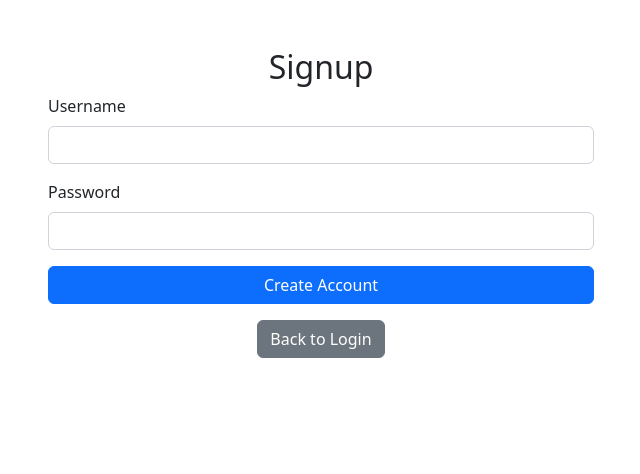
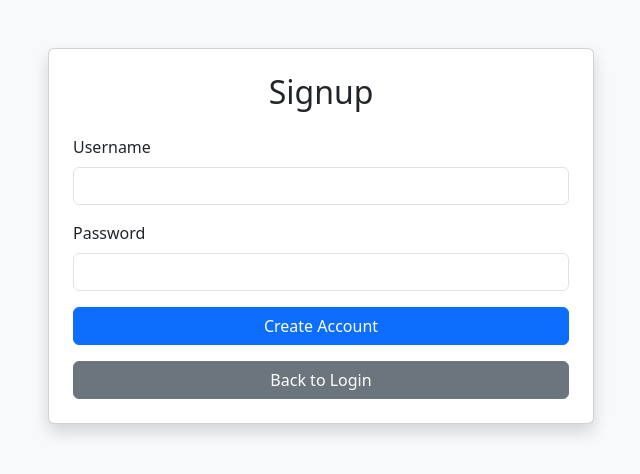
Before and after one commit to kurokabe8/M6X-DjangoForms-BartoloMapuaViceral, a Django app: template M6P-DjangoForms-BartoloMapuaViceral/MyInventoryApp/templates/MyInventoryApp/signup.html in a window 1280 px wide. Shown: the top 474 px of the page, without its empty margins (319-959 px from the left). Run offline with Django 3.2, Linux system fonts and the light colour scheme; the template is opened without the code that fills it, so the values that code supplies are empty; some libraries are stand-ins or nearby versions.

Commit message:
fixed signup and login bootstrap

```diff
--- a/M6P-DjangoForms-BartoloMapuaViceral/MyInventoryApp/templates/MyInventoryApp/signup.html
+++ b/M6P-DjangoForms-BartoloMapuaViceral/MyInventoryApp/templates/MyInventoryApp/signup.html
@@ -1,23 +1,29 @@
 {% load static %}
 
+<!DOCTYPE html>
 <html>
 <head>
     <title>Signup</title>
+
     <link rel="stylesheet" href="https://fonts.googleapis.com/css?family=Roboto:300,400,500,700|Material+Icons">
-    <link rel="stylesheet" href="{% static 'bootstrap/css/bootstrap.min.css' %}">
-    <link rel="stylesheet" href="{% static 'bootstrap/css/custom.css' %}">
-    <script src="{% static 'bootstrap/js/bootstrap.bundle.min.js' %}"></script>
+    <link href="https://cdn.jsdelivr.net/npm/bootstrap@5.3.0/dist/css/bootstrap.min.css" rel="stylesheet">
+
 </head>
 
-<body>
+<body class="bg-light">
+
     <div class="container mt-5">
         <div class="row justify-content-center">
             <div class="col-md-6">
 
-                <h2 class="text-center">Signup</h2>
+                <div class="card shadow p-4">
+
+                    <h2 class="text-center mb-4">Signup</h2>
 
                     {% if message %}
-                    <div class="alert alert-danger">{{ message }}</div>
+                        <div class="alert alert-danger text-center">
+                            {{ message }}
+                        </div>
                     {% endif %}
 
                     <form method="POST">
@@ -39,13 +45,18 @@
                     </form>
 
                     <div class="mt-3 text-center">
-                    <a href="{% url 'login' %}" class="btn btn-secondary">
+                        <a href="{% url 'login' %}" class="btn btn-secondary w-100">
                             Back to Login
                         </a>
                     </div>
 
                 </div>
+
             </div>
         </div>
+    </div>
+
+    <script src="https://cdn.jsdelivr.net/npm/bootstrap@5.3.0/dist/js/bootstrap.bundle.min.js"></script>
+
 </body>
 </html>
```
Also changed, not shown: M6P-DjangoForms-BartoloMapuaViceral/MyInventoryApp/templates/MyInventoryApp/login.html (+18 -7 lines), M6P-DjangoForms-BartoloMapuaViceral/db.sqlite3. Lines whose indentation alone changed are shown as unchanged.
